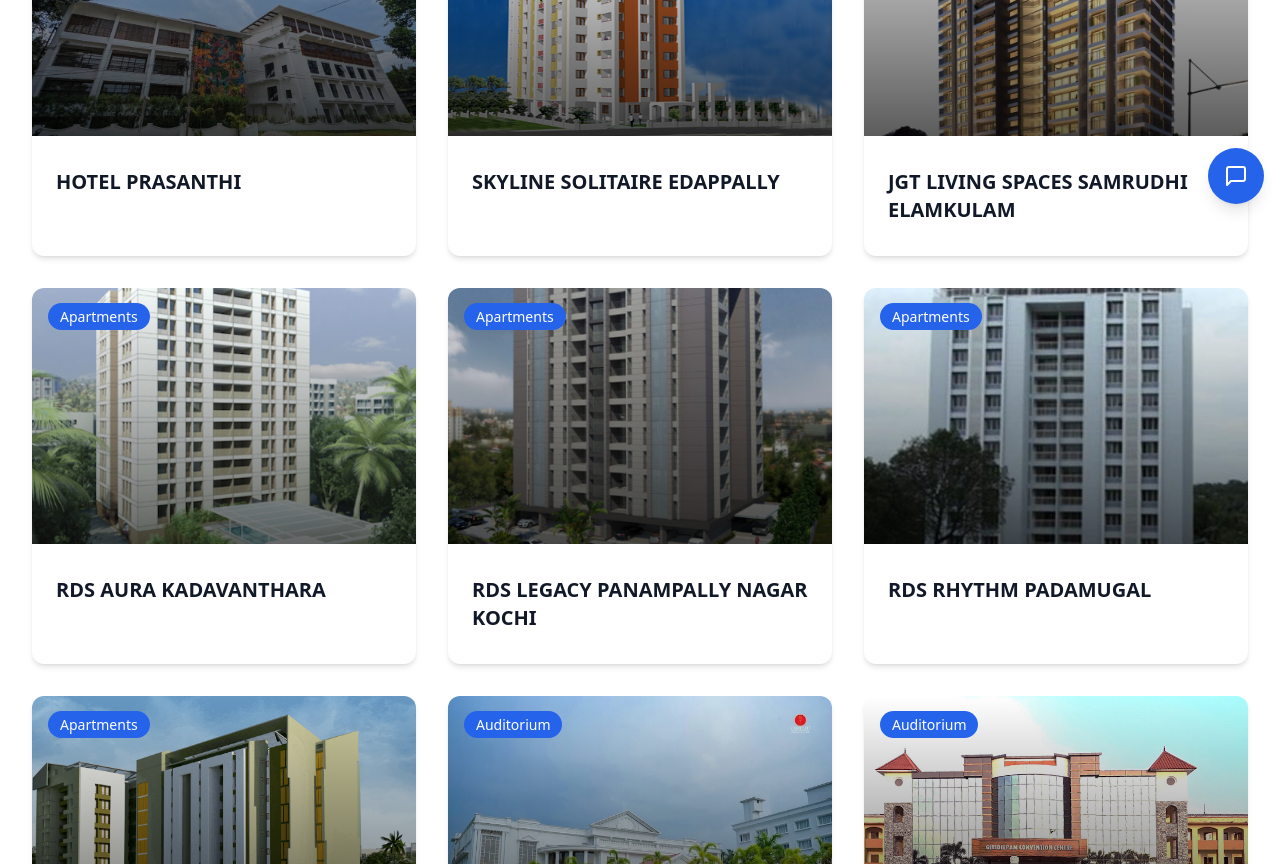
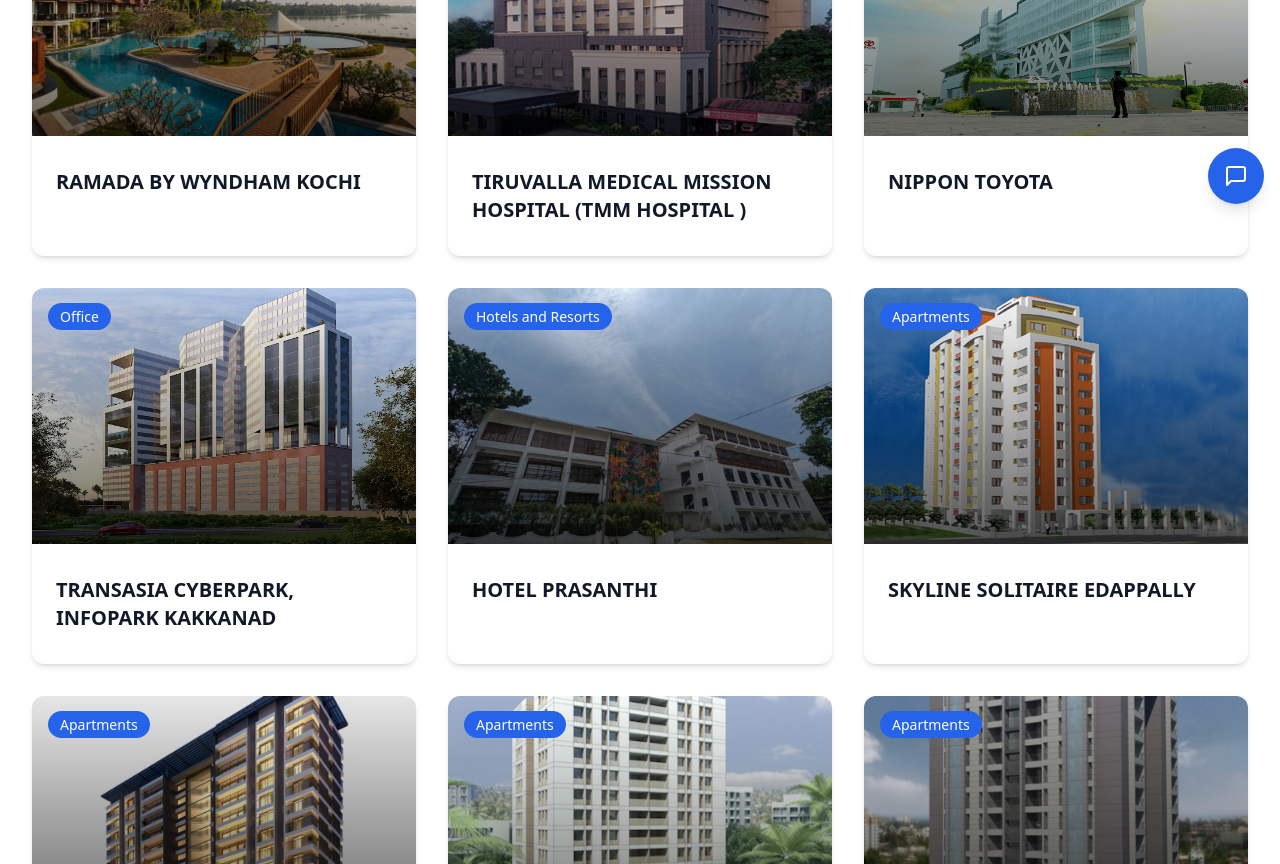
Before and after one commit to Revlient/ibs-consultants, a React (Vite) app: page /projects in a window 1280 px wide. Shown: the part 580-1444 px from the top of the page. Built offline with nearby package versions, Linux system fonts and the light colour scheme.

Commit message:
Featured projects order changed

```diff
--- a/src/data/projects.ts
+++ b/src/data/projects.ts
@@ -2,6 +2,128 @@
 
 export const projects: Project[] = [
 
+   {
+    id: "43",
+    title: "RAMADA BY WYNDHAM KOCHI",
+    category: "Hotels and Resorts",
+    description:
+      "Id incididunt velit enim excepteur magna magna adipisicing dolor dolor occaecat consectetur aute. Adipisicing eiusmod ad ad eu magna eiusmod sunt mollit sit pariatur nulla aliquip. Quis proident mollit ad irure duis do fugiat laborum reprehenderit minim proident ut. Occaecat nostrud culpa cillum officia eu excepteur. Irure amet officia in tempor dolore. Reprehenderit qui sint occaecat elit ipsum veniam excepteur minim tempor.",
+    shortDescription:
+      "Enim ea labore velit anim tempor culpa cillum in aliqua aliquip nostrud.",
+    location: "",
+    year: 2024,
+    client: "",
+    area: "",
+    imageUrl:
+      "images/projects/HOTELS AND RESORTS/RAMADA RESORT KUMBALAM 1.jpg",
+    galleryImages: [
+      '',
+    ],
+    specifications: [
+      { label: "Tier Level", value: "Tier IV" },
+      { label: "Power Capacity", value: "25 MW" },
+      {
+        label: "Cooling System",
+        value: "Liquid cooling with free cooling capabilities",
+      },
+      {
+        label: "Security Features",
+        value: "Biometric access, 24/7 monitoring, mantrap entries",
+      },
+    ],
+  },
+
+   {
+    id: "31",
+    title: "TIRUVALLA MEDICAL MISSION HOSPITAL (TMM HOSPITAL )",
+    category: "Hospitals",
+    description:
+      "Id incididunt velit enim excepteur magna magna adipisicing dolor dolor occaecat consectetur aute. Adipisicing eiusmod ad ad eu magna eiusmod sunt mollit sit pariatur nulla aliquip. Quis proident mollit ad irure duis do fugiat laborum reprehenderit minim proident ut. Occaecat nostrud culpa cillum officia eu excepteur. Irure amet officia in tempor dolore. Reprehenderit qui sint occaecat elit ipsum veniam excepteur minim tempor.",
+    shortDescription:
+      "Enim ea labore velit anim tempor culpa cillum in aliqua aliquip nostrud.",
+    location: "",
+    year: 2024,
+    client: "",
+    area: "",
+    imageUrl:
+      "images/projects/HOSPITAL PROJECTS/TMM.jpg",
+    galleryImages: [
+      '',
+    ],
+    specifications: [
+      { label: "Tier Level", value: "Tier IV" },
+      { label: "Power Capacity", value: "25 MW" },
+      {
+        label: "Cooling System",
+        value: "Liquid cooling with free cooling capabilities",
+      },
+      {
+        label: "Security Features",
+        value: "Biometric access, 24/7 monitoring, mantrap entries",
+      },
+    ],
+  },
+  {
+    id: "40",
+    title: "NIPPON TOYOTA",
+    category: "Showroom",
+    description:
+      "Id incididunt velit enim excepteur magna magna adipisicing dolor dolor occaecat consectetur aute. Adipisicing eiusmod ad ad eu magna eiusmod sunt mollit sit pariatur nulla aliquip. Quis proident mollit ad irure duis do fugiat laborum reprehenderit minim proident ut. Occaecat nostrud culpa cillum officia eu excepteur. Irure amet officia in tempor dolore. Reprehenderit qui sint occaecat elit ipsum veniam excepteur minim tempor.",
+    shortDescription:
+      "Enim ea labore velit anim tempor culpa cillum in aliqua aliquip nostrud.",
+    location: "",
+    year: 2024,
+    client: "",
+    area: "",
+    imageUrl:
+      "images/projects/SHOWROOM PROJECTS/NIPPON TOYOTA1.jpg",
+    galleryImages: [
+      '',
+    ],
+    specifications: [
+      { label: "Tier Level", value: "Tier IV" },
+      { label: "Power Capacity", value: "25 MW" },
+      {
+        label: "Cooling System",
+        value: "Liquid cooling with free cooling capabilities",
+      },
+      {
+        label: "Security Features",
+        value: "Biometric access, 24/7 monitoring, mantrap entries",
+      },
+    ],
+  },
+
+   {
+    id: "34",
+    title: "TRANSASIA CYBERPARK, INFOPARK KAKKANAD ",
+    category: "Office",
+    description:
+      "Id incididunt velit enim excepteur magna magna adipisicing dolor dolor occaecat consectetur aute. Adipisicing eiusmod ad ad eu magna eiusmod sunt mollit sit pariatur nulla aliquip. Quis proident mollit ad irure duis do fugiat laborum reprehenderit minim proident ut. Occaecat nostrud culpa cillum officia eu excepteur. Irure amet officia in tempor dolore. Reprehenderit qui sint occaecat elit ipsum veniam excepteur minim tempor.",
+    shortDescription:
+      "Enim ea labore velit anim tempor culpa cillum in aliqua aliquip nostrud.",
+    location: "",
+    year: 2024,
+    client: "",
+    area: "",
+    imageUrl:
+      "images/projects/OFFICE BUILDINGS/TRANSASIA.webp",
+    galleryImages: [
+      '',
+    ],
+    specifications: [
+      { label: "Tier Level", value: "Tier IV" },
+      { label: "Power Capacity", value: "25 MW" },
+      {
+        label: "Cooling System",
+        value: "Liquid cooling with free cooling capabilities",
+      },
+      {
+        label: "Security Features",
+        value: "Biometric access, 24/7 monitoring, mantrap entries",
+      },
+    ],
+  },
   //Apartments
 
 
```
